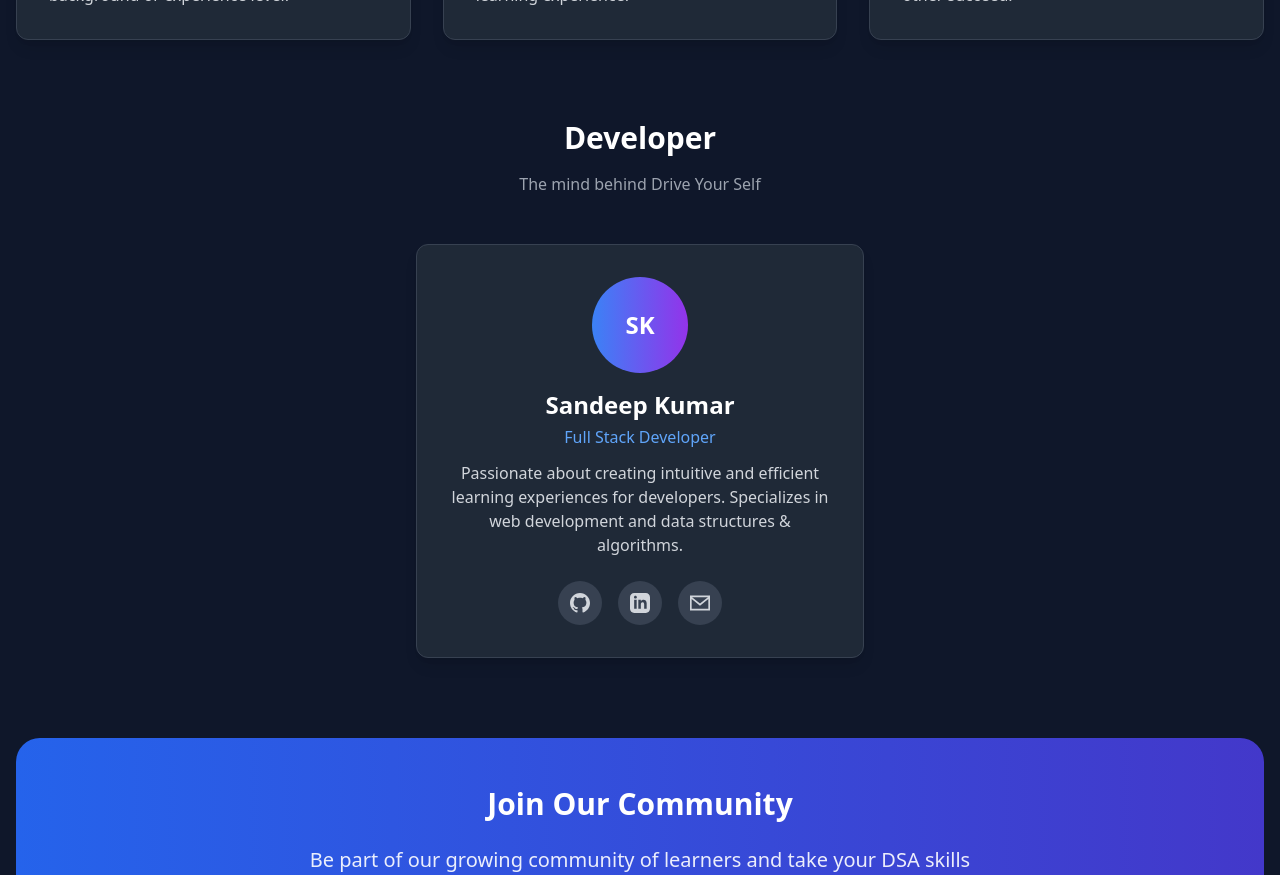
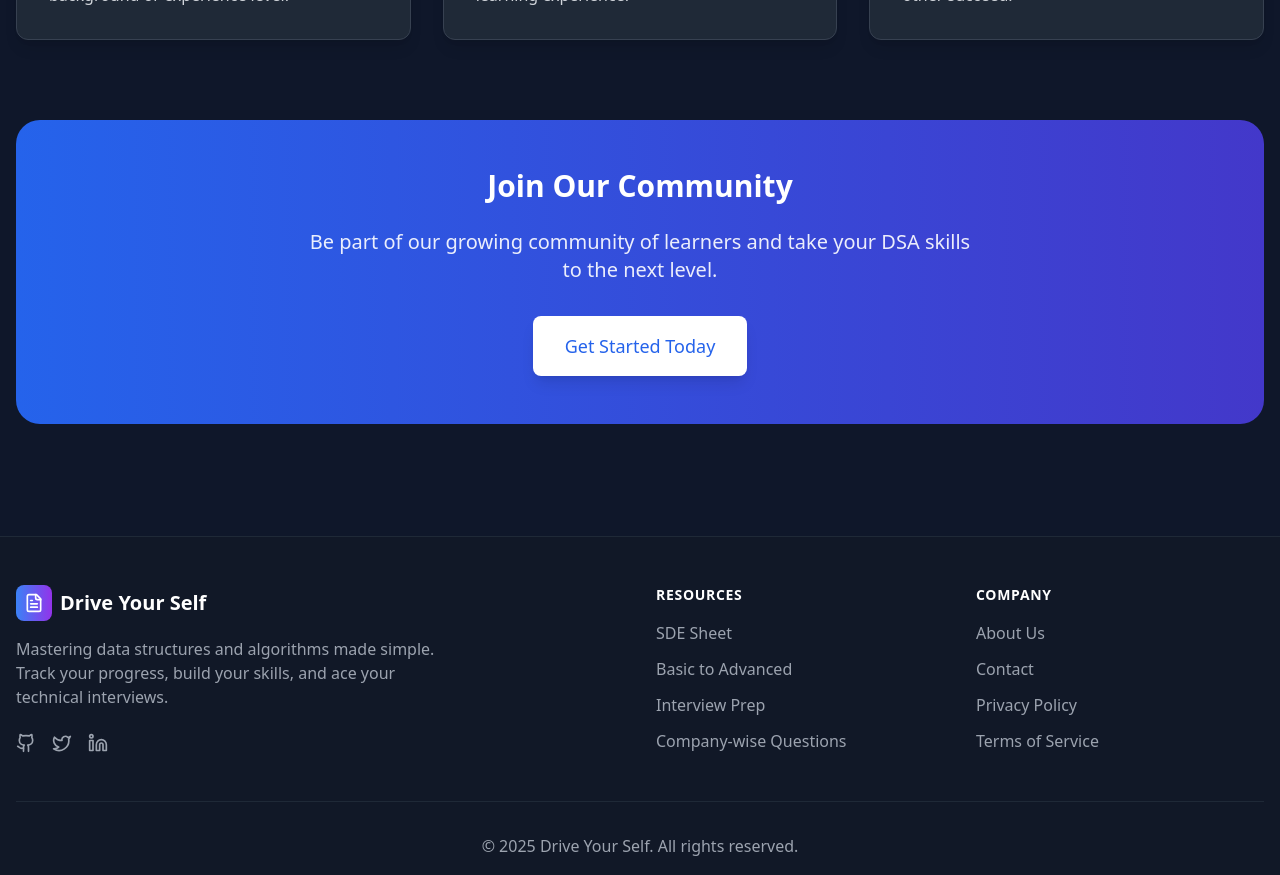
Before and after one commit to skddl007/Drive-Your-Self, a React (Vite) app: page /about in a window 1280 px wide. Shown: the part 1620-2495 px from the top of the page. Built offline with nearby package versions, Linux system fonts and the light colour scheme; no server answers.

Commit message:
remove developer

```diff
--- a/src/pages/AboutUsPage.tsx
+++ b/src/pages/AboutUsPage.tsx
@@ -209,75 +209,6 @@ const AboutUsPage: React.FC = () => {
         </div>
       </motion.section>
 
-      {/* Developer Section */}
-      <motion.section
-        initial="hidden"
-        whileInView="visible"
-        viewport={{ once: true, amount: 0.2 }}
-        variants={containerVariants}
-        className="mb-20"
-      >
-        <motion.h2 variants={itemVariants} className="text-3xl font-bold text-center text-gray-900 dark:text-white mb-4">
-          Developer
-        </motion.h2>
-        <motion.p variants={itemVariants} className="text-center text-gray-600 dark:text-gray-400 max-w-2xl mx-auto mb-12">
-          The mind behind Drive Your Self
-        </motion.p>
-
-        <motion.div
-          variants={itemVariants}
-          whileHover={{ y: -8 }}
-          className="bg-white dark:bg-gray-800 rounded-xl p-8 shadow-lg border border-gray-100 dark:border-gray-700 text-center max-w-md mx-auto"
-        >
-          <div className="bg-gradient-to-r from-blue-500 to-purple-600 p-4 rounded-full inline-flex items-center justify-center mb-4 w-24 h-24">
-            <span className="text-white text-2xl font-bold">SK</span>
-          </div>
-          <h3 className="text-2xl font-semibold mb-1 text-gray-800 dark:text-white">
-            Sandeep Kumar
-          </h3>
-          <p className="text-blue-600 dark:text-blue-400 font-medium mb-3">
-            Full Stack Developer
-          </p>
-          <p className="text-gray-600 dark:text-gray-300 mb-4">
-            Passionate about creating intuitive and efficient learning experiences for developers. Specializes in web development and data structures & algorithms.
-          </p>
-
-          <div className="flex justify-center gap-4 mt-6">
-            <motion.a
-              href="https://github.com"
-              target="_blank"
-              rel="noopener noreferrer"
-              whileHover={{ y: -3 }}
-              className="bg-gray-100 dark:bg-gray-700 p-3 rounded-full text-gray-700 dark:text-gray-300 hover:bg-gray-200 dark:hover:bg-gray-600 transition-colors"
-            >
-              <svg xmlns="http://www.w3.org/2000/svg" width="20" height="20" fill="currentColor" viewBox="0 0 24 24">
-                <path d="M12 0c-6.626 0-12 5.373-12 12 0 5.302 3.438 9.8 8.207 11.387.599.111.793-.261.793-.577v-2.234c-3.338.726-4.033-1.416-4.033-1.416-.546-1.387-1.333-1.756-1.333-1.756-1.089-.745.083-.729.083-.729 1.205.084 1.839 1.237 1.839 1.237 1.07 1.834 2.807 1.304 3.492.997.107-.775.418-1.305.762-1.604-2.665-.305-5.467-1.334-5.467-5.931 0-1.311.469-2.381 1.236-3.221-.124-.303-.535-1.524.117-3.176 0 0 1.008-.322 3.301 1.23.957-.266 1.983-.399 3.003-.404 1.02.005 2.047.138 3.006.404 2.291-1.552 3.297-1.23 3.297-1.23.653 1.653.242 2.874.118 3.176.77.84 1.235 1.911 1.235 3.221 0 4.609-2.807 5.624-5.479 5.921.43.372.823 1.102.823 2.222v3.293c0 .319.192.694.801.576 4.765-1.589 8.199-6.086 8.199-11.386 0-6.627-5.373-12-12-12z"/>
-              </svg>
-            </motion.a>
-            <motion.a
-              href="https://linkedin.com"
-              target="_blank"
-              rel="noopener noreferrer"
-              whileHover={{ y: -3 }}
-              className="bg-gray-100 dark:bg-gray-700 p-3 rounded-full text-gray-700 dark:text-gray-300 hover:bg-gray-200 dark:hover:bg-gray-600 transition-colors"
-            >
-              <svg xmlns="http://www.w3.org/2000/svg" width="20" height="20" fill="currentColor" viewBox="0 0 24 24">
-                <path d="M19 0h-14c-2.761 0-5 2.239-5 5v14c0 2.761 2.239 5 5 5h14c2.762 0 5-2.239 5-5v-14c0-2.761-2.238-5-5-5zm-11 19h-3v-11h3v11zm-1.5-12.268c-.966 0-1.75-.79-1.75-1.764s.784-1.764 1.75-1.764 1.75.79 1.75 1.764-.783 1.764-1.75 1.764zm13.5 12.268h-3v-5.604c0-3.368-4-3.113-4 0v5.604h-3v-11h3v1.765c1.396-2.586 7-2.777 7 2.476v6.759z"/>
-              </svg>
-            </motion.a>
-            <motion.a
-              href="mailto:ddlsandeep7@gmail.com"
-              whileHover={{ y: -3 }}
-              className="bg-gray-100 dark:bg-gray-700 p-3 rounded-full text-gray-700 dark:text-gray-300 hover:bg-gray-200 dark:hover:bg-gray-600 transition-colors"
-            >
-              <svg xmlns="http://www.w3.org/2000/svg" width="20" height="20" fill="currentColor" viewBox="0 0 24 24">
-                <path d="M0 3v18h24v-18h-24zm21.518 2l-9.518 7.713-9.518-7.713h19.036zm-19.518 14v-11.817l10 8.104 10-8.104v11.817h-20z"/>
-              </svg>
-            </motion.a>
-          </div>
-        </motion.div>
-      </motion.section>
-
       {/* CTA Section */}
       <motion.section
         initial={{ opacity: 0, y: 40 }}
```
